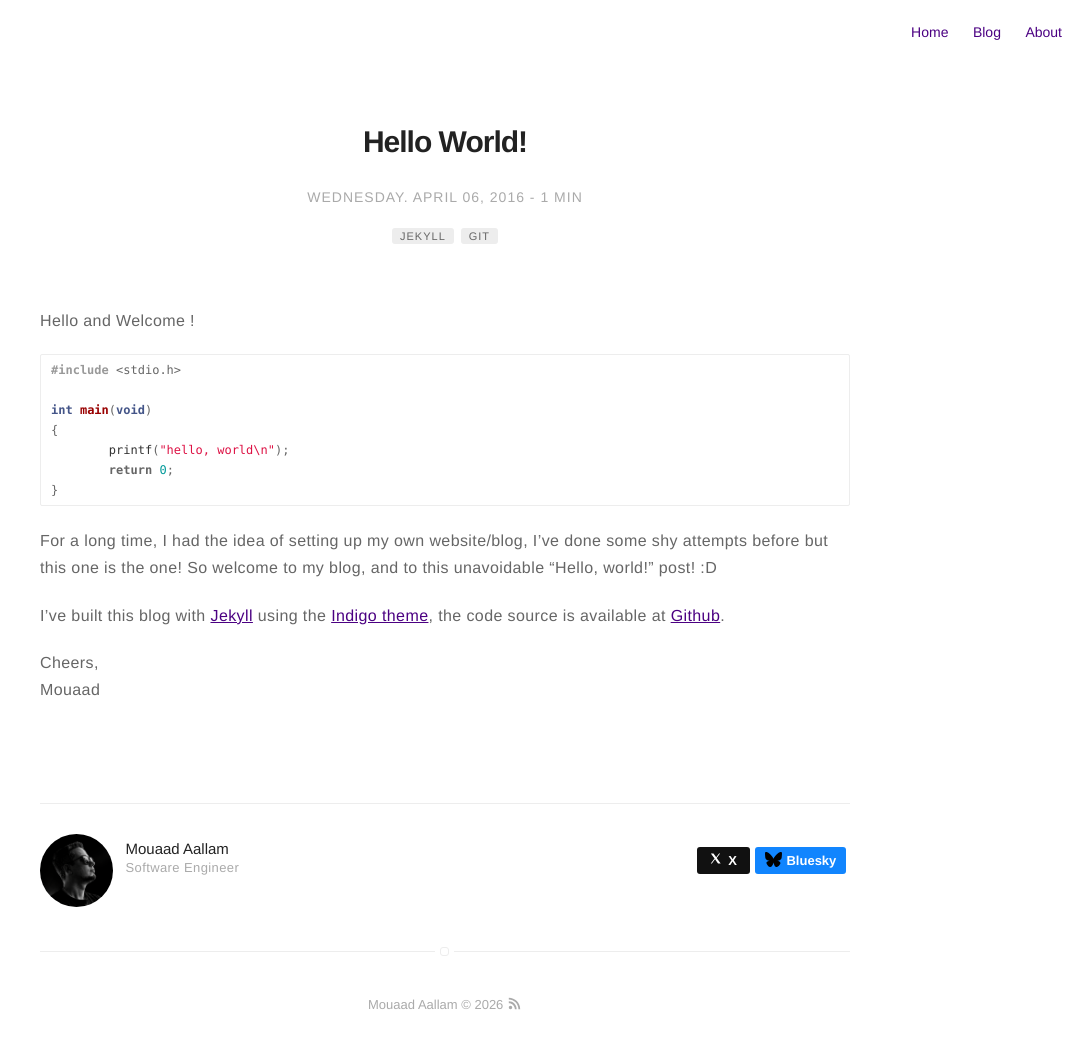
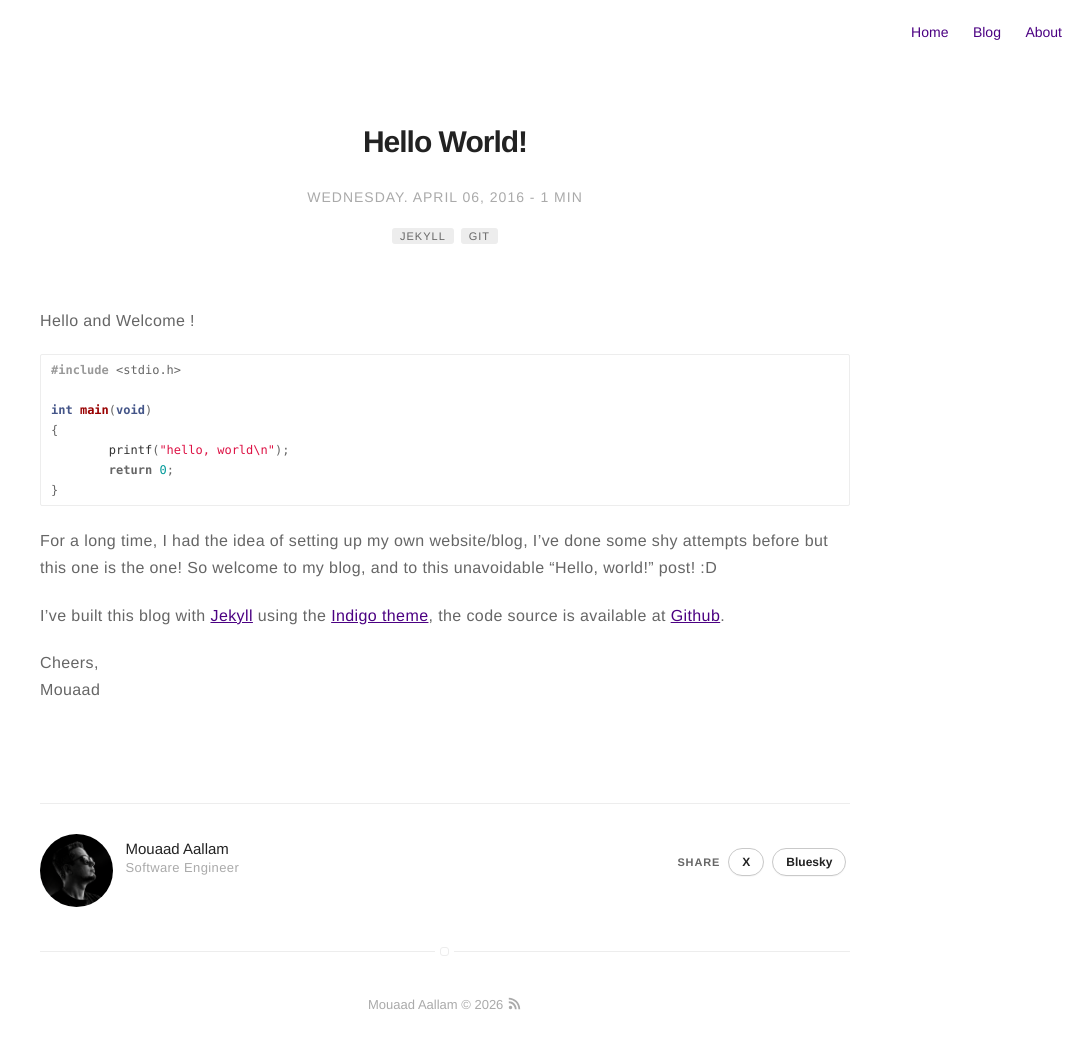
Before and after one commit to aallam/aallam.github.io, a Jekyll site: the page built from _posts/2016-04-06-hello-world.md, in a window 1280 px wide. Shown: the whole page, without its empty margins (195-1280 px from the left). Built offline with Jekyll 4.4.1, drawn with Linux system fonts in a browser that asks for light colours.

Commit message:
chore: update share buttons

```diff
--- a/_includes/author.html
+++ b/_includes/author.html
@@ -10,12 +10,13 @@
         <p class="bio">{{ site.bio }}</p>
 
         <div class="share">
+            <span class="share-label">Share</span>
             <a class="share-x" href="https://twitter.com/intent/tweet?text={{ share_text | strip | uri_escape }}" target="_blank" rel="noopener noreferrer">
-                <svg class="icon icon-x"><use xlink:href="#icon-x"></use></svg><span>X</span>
+                <span>X</span>
             </a>
 
             <a class="share-bluesky" href="https://bsky.app/intent/compose?text={{ share_text | strip | uri_escape }}" target="_blank" rel="noopener noreferrer">
-                <svg class="icon icon-bsky"><use xlink:href="#icon-bsky"></use></svg><span>Bluesky</span>
+                <span>Bluesky</span>
             </a>
         </div>
     </div>
--- a/_sass/components/share.sass
+++ b/_sass/components/share.sass
@@ -1,38 +1,51 @@
 .share
     float: right
     width: 40%
-    display: inline
-    text-align: right
+    display: flex
+    justify-content: flex-end
+    align-items: center
+    flex-wrap: wrap
+    gap: 8px
     position: relative
     top: -10px
 
     @media #{$mobile}
         width: 100%
-        display: block
+        justify-content: flex-start
         top: 0
-        text-align: left
         float: none
         margin-top: 5px
 
     @media #{$tablet}
         width: 100%
-        display: block
+        justify-content: flex-start
         top: 0
-        text-align: left
         float: none
         margin-top: 5px
 
+    > .share-label
+        font-size: 11px
+        font-weight: 700
+        letter-spacing: .08em
+        text-transform: uppercase
+        color: #666
+        line-height: 1
+
     > .share-x,
     > .share-bluesky
-        display: inline
+        display: inline-block
         vertical-align: middle
-        font-size: 13px
-        font-weight: 700
-        color: #fff
-        padding: 6px 10px
-        border-radius: 3px
-        margin-left: 5px
+        font-size: 12px
+        font-weight: 600
+        color: #222
+        padding: 7px 13px
+        border-radius: 999px
+        border: 1px solid #c9c9c9
+        background: #fff
         text-decoration: none
+        line-height: 1
+        box-shadow: 0 1px 0 rgba(0, 0, 0, .03)
+        transition: background .15s ease, border-color .15s ease, color .15s ease, box-shadow .15s ease
 
         @media #{$mobile}
             margin: 0 5px 10px 0
@@ -40,23 +53,11 @@
         @media #{$tablet}
             margin: 0 5px 10px 0
 
-    > .share-x
-        background: #111
-
-    > .share-bluesky
-        background: #1185fe
-
-    // #bug
-    // can't use .icon with >
-    // don't know why - sorry
-    // take this insted: youtube.com/watch?v=59Zcx9YbZxI
-    svg
-        position: relative
-        top: 3px
-        margin: 0
-        margin-right: 4px
-        display: inherit
-
-    svg,
-    svg *
-        fill: #fff
+    > .share-x:hover,
+    > .share-x:focus,
+    > .share-bluesky:hover,
+    > .share-bluesky:focus
+        background: #f3f3f3
+        border-color: #9f9f9f
+        color: #111
+        box-shadow: 0 1px 0 rgba(0, 0, 0, .05)
```
